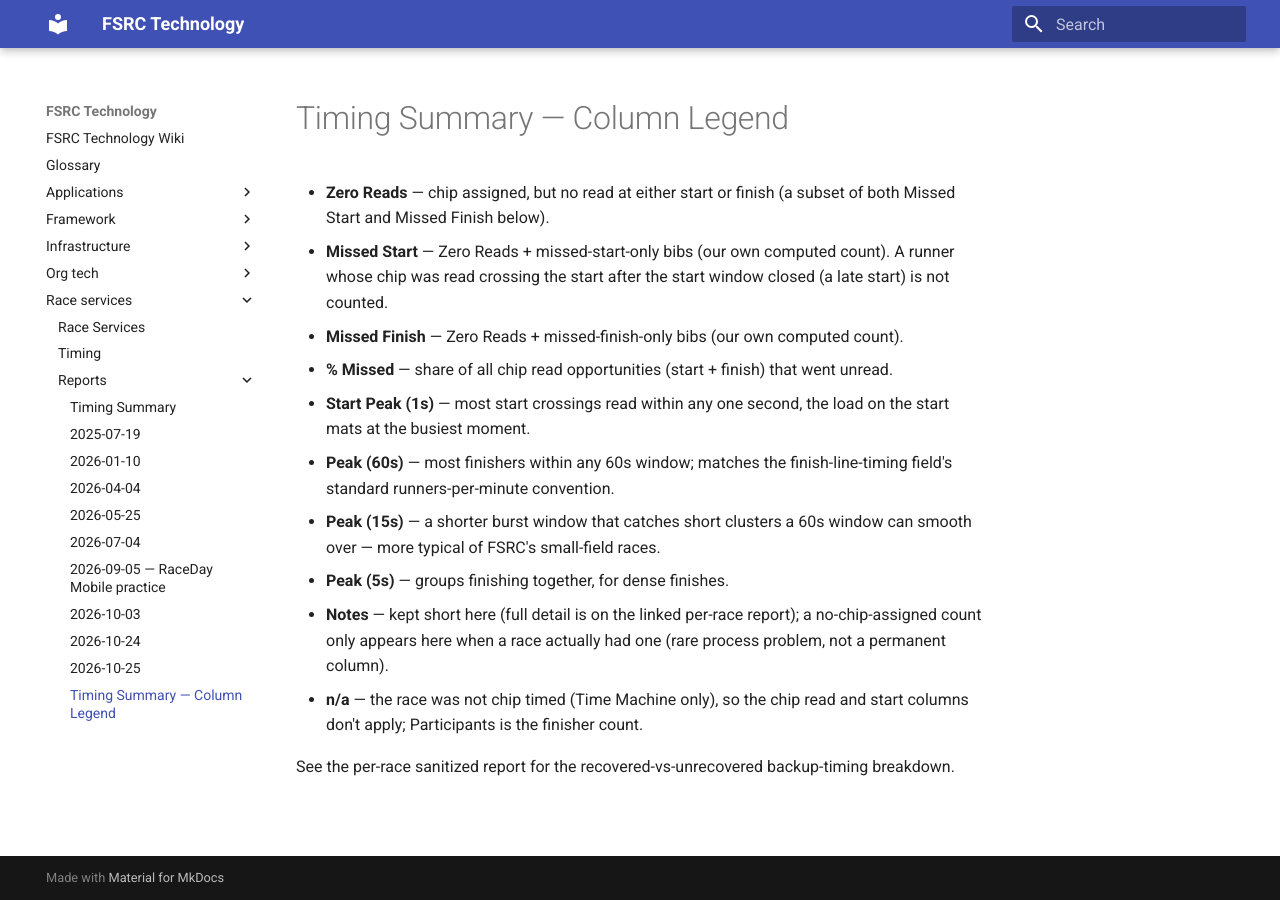
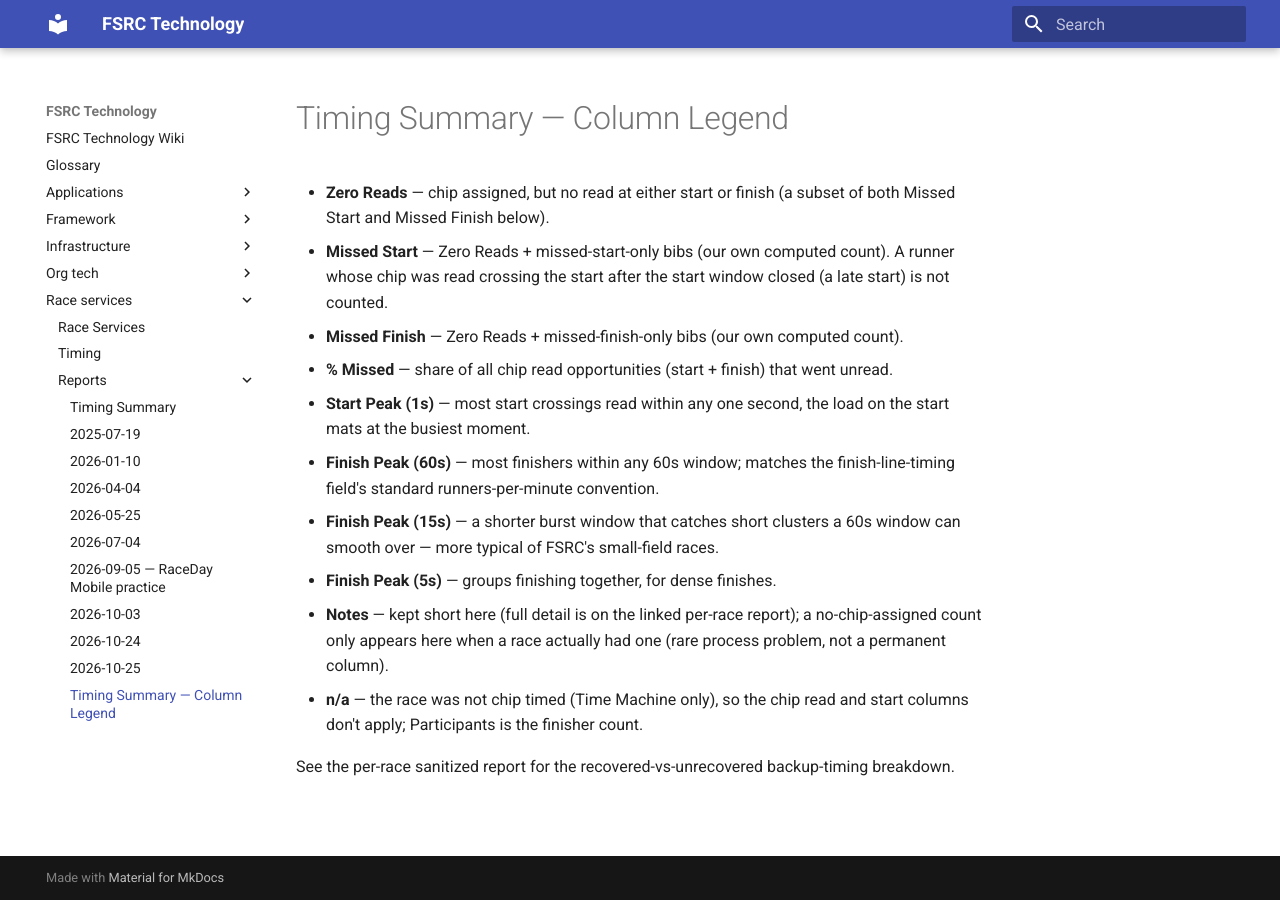
Before and after one commit to louking/fsrc-tech, an MkDocs documentation site: the page built from docs/race-services/reports/SUMMARY-LEGEND.md, in a window 1280 px wide. Built offline with MkDocs 1.6.1 and Material for MkDocs 9.7.7, drawn with Linux system fonts in a browser that asks for light colours.

Commit message:
Label race-report peak columns as Finish Peak
Co-Authored-By: Claude Opus 5.5 <noreply@anthropic.com>

```diff
--- a/docs/race-services/reports/SUMMARY-LEGEND.md
+++ b/docs/race-services/reports/SUMMARY-LEGEND.md
@@ -5,9 +5,9 @@
 - **Missed Finish** — Zero Reads + missed-finish-only bibs (our own computed count).
 - **% Missed** — share of all chip read opportunities (start + finish) that went unread.
 - **Start Peak (1s)** — most start crossings read within any one second, the load on the start mats at the busiest moment.
-- **Peak (60s)** — most finishers within any 60s window; matches the finish-line-timing field's standard runners-per-minute convention.
-- **Peak (15s)** — a shorter burst window that catches short clusters a 60s window can smooth over — more typical of FSRC's small-field races.
-- **Peak (5s)** — groups finishing together, for dense finishes.
+- **Finish Peak (60s)** — most finishers within any 60s window; matches the finish-line-timing field's standard runners-per-minute convention.
+- **Finish Peak (15s)** — a shorter burst window that catches short clusters a 60s window can smooth over — more typical of FSRC's small-field races.
+- **Finish Peak (5s)** — groups finishing together, for dense finishes.
 - **Notes** — kept short here (full detail is on the linked per-race report); a no-chip-assigned count only appears here when a race actually had one (rare process problem, not a permanent column).
 - **n/a** — the race was not chip timed (Time Machine only), so the chip read and start columns don't apply; Participants is the finisher count.
 
```
Also changed, not shown: CHANGELOG.md (+1 -1 lines), docs/race-services/reports/README.md (+1 -1 lines).
